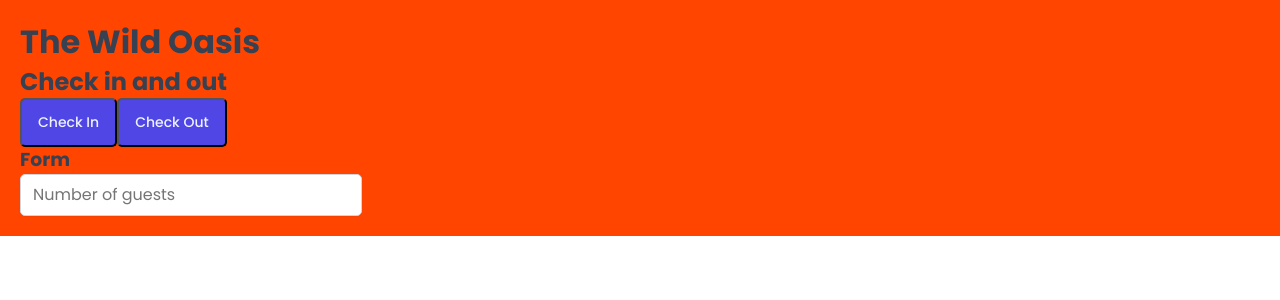
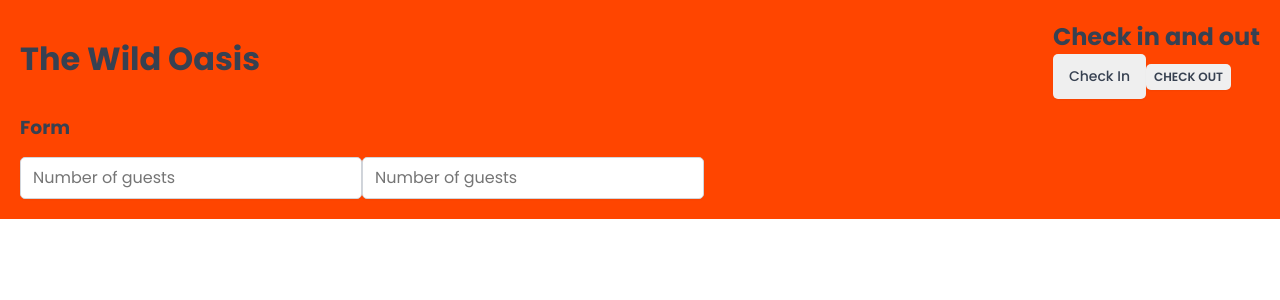
Before and after one commit to Art-Luzrab/WildOasisProject, a React (Vite) app: page / in a window 1280 px wide. Shown: the top 300 px of the page. Built offline with nearby package versions, Linux system fonts and the light colour scheme; a web font is replaced by a local one.

Commit message:
building more reusable styled components

```diff
--- a/src/App.jsx
+++ b/src/App.jsx
@@ -3,6 +3,7 @@
 import Button from "./ui/Button"
 import Input from "./ui/Input"
 import Heading from "./ui/Heading"
+import Row from "./ui/Row"
 
 const StyledApp = styled.div`
   background-color: orangered;
@@ -14,13 +15,31 @@
     <>
       <GlobalStyles />
       <StyledApp>
-        <Heading as="h1">The Wild Oasis</Heading>
-        <Heading as="h2">Check in and out</Heading>
-        <Button onClick={() => alert("Check In")}>Check In</Button>
-        <Button onClick={() => alert("Check Out")}>Check Out</Button>
+        <Row>
+          <Row type="horizontal">
+            <Heading as="h1">The Wild Oasis</Heading>
 
-        <Heading as="h3">Form</Heading>
-        <Input type="number" placeholder="Number of guests"></Input>
+            <div>
+              <Heading as="h2">Check in and out</Heading>
+              <Button size:onClick={() => alert("Check In")}>Check In</Button>
+              <Button
+                variation="secondary"
+                size="small"
+                onClick={() => alert("Check Out")}
+              >
+                Check Out
+              </Button>
+            </div>
+          </Row>
+
+          <Row type="vertical">
+            <Heading as="h3">Form</Heading>
+            <form>
+              <Input type="number" placeholder="Number of guests"></Input>
+              <Input type="number" placeholder="Number of guests"></Input>
+            </form>
+          </Row>
+        </Row>
       </StyledApp>
     </>
   )
--- a/src/ui/Button.jsx
+++ b/src/ui/Button.jsx
@@ -49,18 +49,17 @@
 }
 
 const Button = styled.button`
-  font-size: 1.4rem;
-  padding: 1.2rem 1.6rem;
-  font-weight: 500;
+  border: none;
   border-radius: var(--border-radius-sm);
-  background-color: var(--color-brand-600);
-  color: var(--color-brand-50);
   box-shadow: var(--shadow-sm);
-  cursor: pointer;
 
-  &:hover {
-    background-color: var(--color-brand-700);
-  }
+  ${(props) => sizes[props.size]}
+  ${(props) => variations[props.variations]}
 `
 
+Button.defaultProps = {
+  variation: "primary",
+  size: "medium",
+}
+
 export default Button
--- /dev/null
+++ b/src/ui/Row.jsx
@@ -0,0 +1,24 @@
+import styled, { css } from "styled-components"
+
+const Row = styled.div`
+  display: flex;
+
+  ${(props) =>
+    props.type === "horizontal" &&
+    css`
+      justify-content: space-between;
+      align-items: center;
+    `}
+  ${(props) =>
+    props.type === "vertical" &&
+    css`
+      flex-direction: column;
+      gap: 1.6rem;
+    `}
+`
+
+Row.defaultProps = {
+  type: "vertical",
+}
+
+export default Row
```
